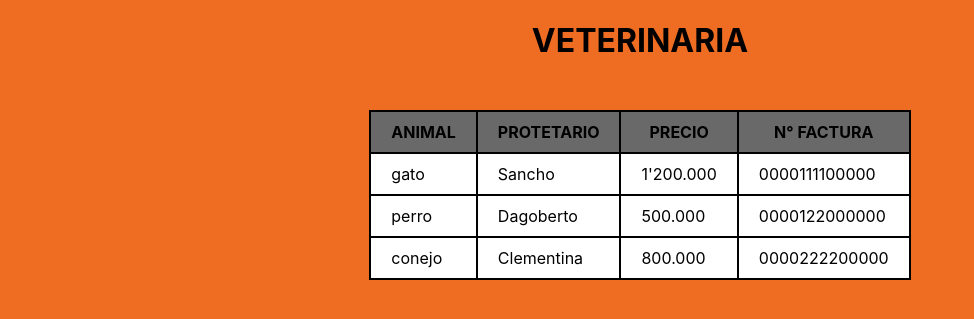
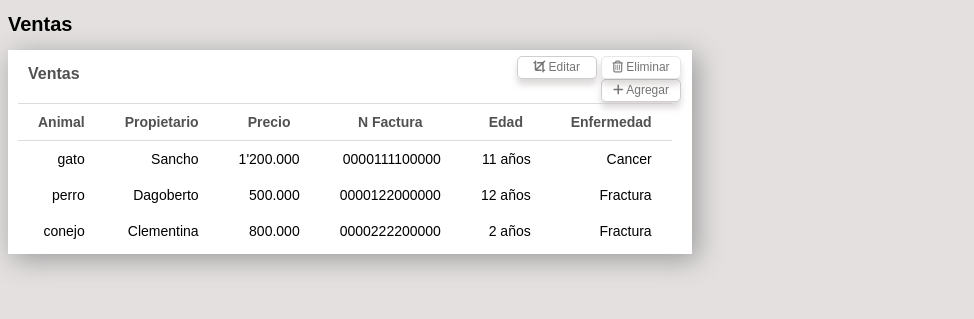
Before and after one commit to juanhcode/Veterinaria-App, a Django app: template templates/ventas/tabla-venta.html in a window 1280 px wide. Shown: the top 319 px of the page, without its empty margins (0-974 px from the left). Run offline with Django 4.2, Linux system fonts and the light colour scheme; the template is opened without the code that fills it, so the values that code supplies are empty; some libraries are stand-ins or nearby versions.

Commit message:
se rediseño la tabla venta

```diff
--- a/static/styles/estilo-tabla.css
+++ b/static/styles/estilo-tabla.css
@@ -1,36 +1,121 @@
 body{
-    background-color: rgb(238, 109, 34);
-    font-family: -apple-system, BlinkMacSystemFont, 'Segoe UI', Roboto, Oxygen, Ubuntu, Cantarell, 'Open Sans', 'Helvetica Neue', sans-serif
+    background-color: rgba(191, 185, 182, 0.431);
+    font-family: 'Poppins', sans-serif;
+
 }
 
 h1{
-    text-align: center;
+    font-size: 20px;
+    text-align: left;
 }
-#main-container{
-    margin: 150px auto;
-    width: 600px;
+.contenedor{
+    float: right;
+    background: white;
+    box-shadow: 5px 5px 25px #999;
+    margin: 10px;
+    margin-bottom: 0px;
+    margin-left: 0px;
+    margin-right: 580px;
+    margin-top: 0px;
+    padding:  100%;
+    padding-left: 10px;
+    padding-right: 10px;
+    padding-top: 5px;
+    padding-bottom: 5px;
+}
+.header{
+
+    display: inline-flex;
+    padding: 0;
+
+
+}
+h2.ventas{
+    font-size: 16px;
+    text-align: left;
+    width: 425px;
+    margin: 10px;
+    text-justify: auto;
+    color: rgb(81, 81, 81);
 }
 
+.contenedor{
+    text-align: right;
+}
+.contenedor .btn{
+    padding: 1px;
+    margin: 0;
+}
+.contenedor .btn .editar {
+    cursor: pointer;
+    border-radius: 5px;
+    border: 1px solid #66656551;
+    background-color: transparent;
+    height: 23px;
+    width: 80px;
+    color: #292929a5;
+    font-size: 12px;
+    box-shadow: 0 6px 6px rgba(198, 192, 192, 0.6);
+}
+.contenedor .btn .editar:hover{
+    background: #66656587;
+}
+.contenedor .btn .eliminar {
+    cursor: pointer;
+    border-radius: 5px;
+    border: 1px solid #66656527;
+    background-color: transparent;
+    height: 23px;
+    width: 80px;
+    color: #292929a5;
+    font-size: 12px;
+    box-shadow: 0 6px 6px rgba(198, 192, 192, 0.6);
+}
+.contenedor .btn .eliminar:hover{
+    background: #66656587;
+}
+.contenedor .btn .agregar {
+    cursor: pointer;
+    border-radius: 5px;
+    border: 1px solid #66656551;
+    background-color: transparent;
+    height: 23px;
+    width: 80px;
+    color: #292929a5;
+    font-size: 12px;
+    box-shadow: 0 6px 6px rgba(198, 192, 192, 0.6);
+}
+.contenedor .btn .agregar:hover{
+    background: #66656587;
+}
+
+
 table{
+    font-size: 16px;
     background-color: white;
-    margin-top: 50PX;
-    margin-left: auto;
-    margin-right: auto;
+    margin-top: 0PX;
+    margin-left: 0px;
+    margin-right: 0px;
     border-collapse: collapse;
+    border-radius: 12px;
 }
 th{
-    background-color: dimgray;
+    text-align: center;
+    font-size: 14px;
+    color: rgb(81, 81, 81);
+    border: 1PX solid rgb(221, 220, 220);
+    border-right: 0px;
+    border-left: 0px;
+    border-radius: 12px;
+}
+td{
+    text-align: right;
+    font-size: 14px;
 }
 td,th{
-    border: 2PX solid black;
+
     padding-left: 20px;
     padding-right: 20PX;
     padding-top: 10px;
     padding-bottom: 10px;
 }
-
-table:hover{
-    background-color: darkgrey;
-    transform: scale(1.50);
-    transition: all 1s ease;
-}
--- a/templates/ventas/tabla-venta.html
+++ b/templates/ventas/tabla-venta.html
@@ -3,16 +3,28 @@
 <head>
     <meta charset="UTF-8">
     <title>tabla-venta</title>
-    <link rel="stylesheet" href="../PROYECTO VETERINARIA/estilo-tabla.css">
+    <link rel="stylesheet" href="estilo-tabla.css">
+    <script src="https://kit.fontawesome.com/7fed639e7f.js" crossorigin="anonymous"></script>
 </head>
 <body>
-    <h1>VETERINARIA</h1>
+  <h1>Ventas</h1>
+  <div class="contenedor">
+    <section class="header">
+      <h2 class="ventas">Ventas</h2>
+       <nav class="btn">
+          <button class="editar"><i class="fa-solid fa-crop"></i>  Editar </button>
+          <button class="eliminar"><i class="fa-regular fa-trash-can"></i>  Eliminar </button>
+          <button class="agregar"><i class="fa-solid fa-plus"></i>  Agregar</button>
+     </nav>
+    </section>
      <table>
           <tr>
-          <th>ANIMAL</th>
-          <th>PROTETARIO</th>
-          <th>PRECIO</th>
-          <th>N° FACTURA</th>
+            <th>Animal</th>
+            <th>Propietario</th>
+            <th>Precio</th>
+            <th>N Factura</th>
+            <th>Edad</th>
+            <th>Enfermedad</th>
          </tr>
 
           <tr>
@@ -20,6 +32,8 @@
            <td>Sancho</td>
            <td>1'200.000</td>
            <td>0000111100000</td>
+           <td>11 años</td>
+           <td>Cancer</td>
          </tr>
 
           <tr>
@@ -27,6 +41,8 @@
             <td>Dagoberto</td>
             <td>500.000</td>
             <td>0000122000000</td>
+            <td>12 años</td>
+            <td>Fractura</td>
           </tr>
 
          <tr>
@@ -34,8 +50,11 @@
             <td>Clementina</td>
             <td>800.000</td>
             <td>0000222200000</td>
+            <td>2 años</td>
+            <td>Fractura</td>
          </tr>
 
        </table>
+    </div>
 </body>
 </html>
```
Lines whose indentation alone changed are shown as unchanged.
